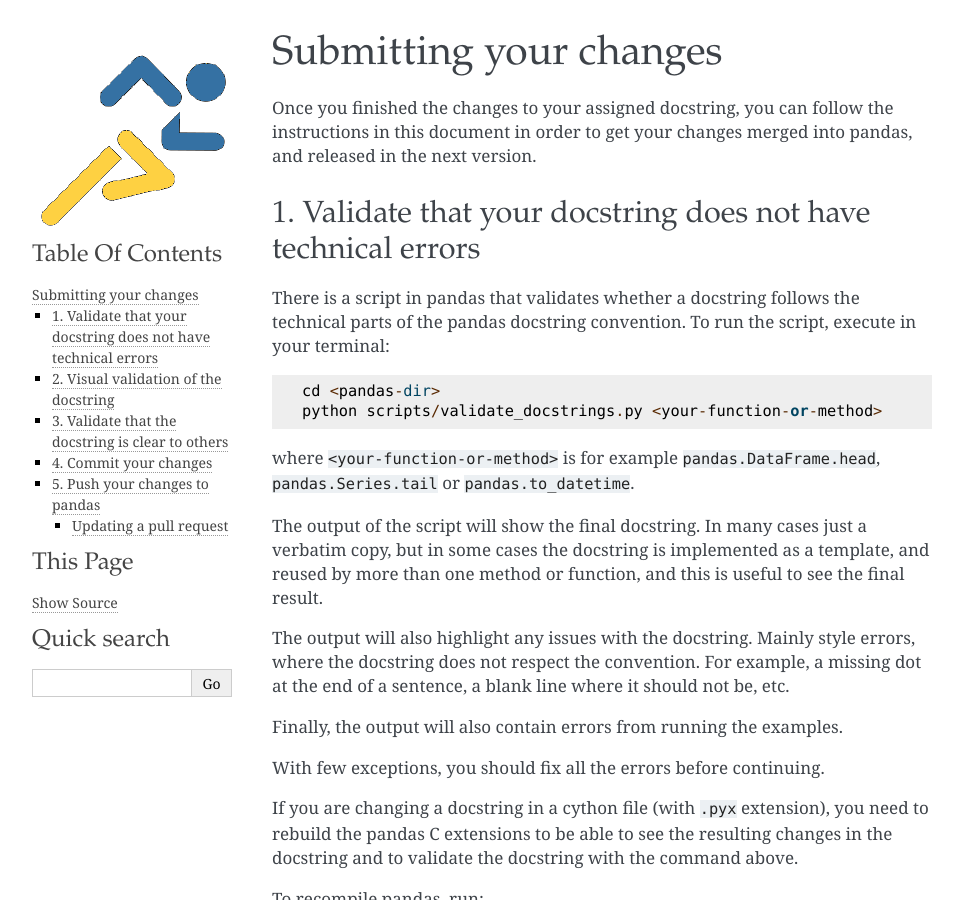
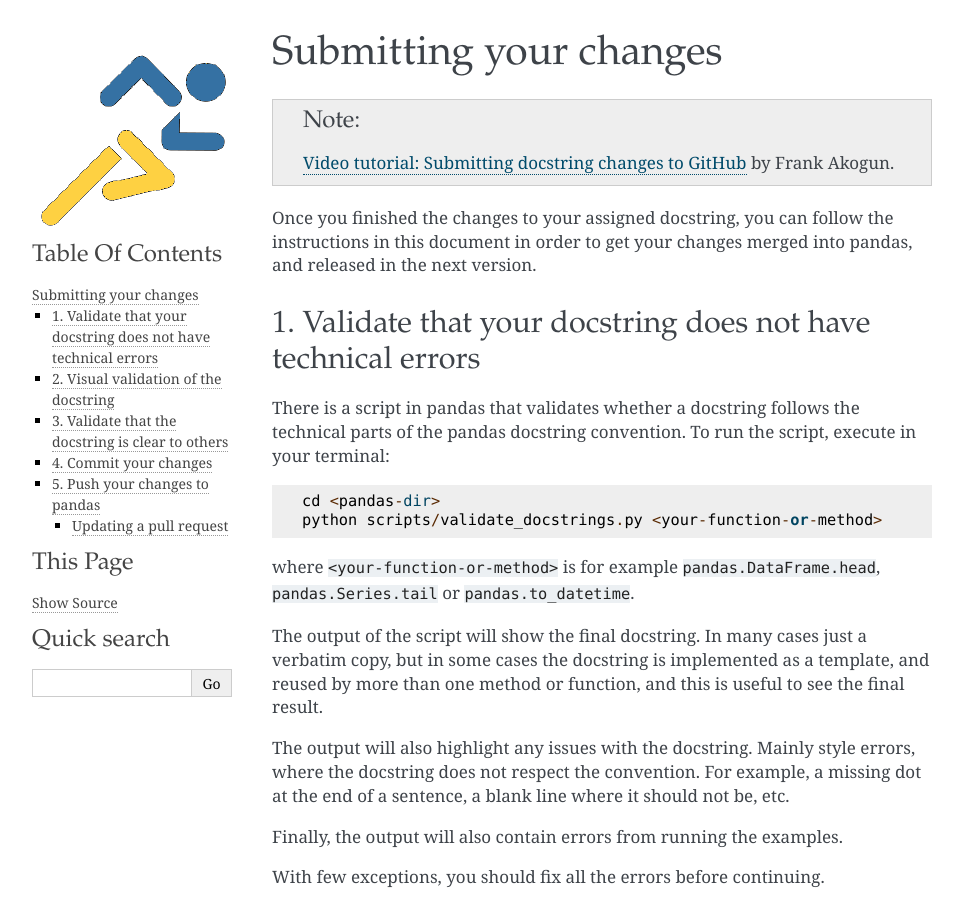
Before and after one commit to python-sprints/python-sprints.github.io, a Jekyll site: the page pandas/guide/pandas_pr.html, which Jekyll copies as it is, in a window 1280 px wide and 900 px high. Shown: the whole window, without its empty margins (148-1111 px from the left). Built offline with Jekyll 4.4.1, drawn with Linux system fonts in a browser that asks for light colours; some of the changed text lies outside the part shown.

Commit message:
Regenerate html

```diff
--- a/pandas/guide/_sources/pandas_docstring.rst.txt
+++ b/pandas/guide/_sources/pandas_docstring.rst.txt
@@ -3,6 +3,10 @@
 ======================
 pandas docstring guide
 ======================
+
+.. note::
+  `Video tutorial: Pandas docstring guide
+  <https://www.youtube.com/watch?v=EOA0lUeW4NI>`_ by Frank Akogun.
 
 About docstrings and standards
 ------------------------------
--- a/pandas/guide/_sources/pandas_pr.rst.txt
+++ b/pandas/guide/_sources/pandas_pr.rst.txt
@@ -3,6 +3,10 @@
 =======================
 Submitting your changes
 =======================
+
+.. note::
+  `Video tutorial: Submitting docstring changes to GitHub
+  <https://www.youtube.com/watch?v=7eC3MjDIxNM>`_ by Frank Akogun.
 
 Once you finished the changes to your assigned docstring, you can follow the
 instructions in this document in order to get your changes merged into pandas,
--- a/pandas/guide/pandas_docstring.html
+++ b/pandas/guide/pandas_docstring.html
@@ -33,6 +33,10 @@
 
   <div class="section" id="pandas-docstring-guide">
 <span id="docstring"></span><h1>pandas docstring guide<a class="headerlink" href="#pandas-docstring-guide" title="Permalink to this headline">¶</a></h1>
+<div class="admonition note">
+<p class="first admonition-title">Note</p>
+<p class="last"><a class="reference external" href="https://www.youtube.com/watch?v=EOA0lUeW4NI">Video tutorial: Pandas docstring guide</a> by Frank Akogun.</p>
+</div>
 <div class="section" id="about-docstrings-and-standards">
 <h2>About docstrings and standards<a class="headerlink" href="#about-docstrings-and-standards" title="Permalink to this headline">¶</a></h2>
 <p>A Python docstring is a string used to document a Python module, class,
--- a/pandas/guide/pandas_pr.html
+++ b/pandas/guide/pandas_pr.html
@@ -30,8 +22,7 @@
 
   <meta name="viewport" content="width=device-width, initial-scale=0.9, maximum-scale=0.9" />
 
-  </head>
-  <body>
+  </head><body>
 
 
     <div class="document">
@@ -41,6 +32,10 @@
 
   <div class="section" id="submitting-your-changes">
 <span id="pandas-pr"></span><h1>Submitting your changes<a class="headerlink" href="#submitting-your-changes" title="Permalink to this headline">¶</a></h1>
+<div class="admonition note">
+<p class="first admonition-title">Note</p>
+<p class="last"><a class="reference external" href="https://www.youtube.com/watch?v=7eC3MjDIxNM">Video tutorial: Submitting docstring changes to GitHub</a> by Frank Akogun.</p>
+</div>
 <p>Once you finished the changes to your assigned docstring, you can follow the
 instructions in this document in order to get your changes merged into pandas,
 and released in the next version.</p>
@@ -49,12 +44,12 @@
 <p>There is a script in pandas that validates whether a docstring follows the
 technical parts of the pandas docstring convention. To run the script,
 execute in your terminal:</p>
-<div class="highlight-default"><div class="highlight"><pre><span></span><span class="n">cd</span> <span class="o">&lt;</span><span class="n">pandas</span><span class="o">-</span><span class="nb">dir</span><span class="o">&gt;</span>
+<div class="highlight-default notranslate"><div class="highlight"><pre><span></span><span class="n">cd</span> <span class="o">&lt;</span><span class="n">pandas</span><span class="o">-</span><span class="nb">dir</span><span class="o">&gt;</span>
 <span class="n">python</span> <span class="n">scripts</span><span class="o">/</span><span class="n">validate_docstrings</span><span class="o">.</span><span class="n">py</span> <span class="o">&lt;</span><span class="n">your</span><span class="o">-</span><span class="n">function</span><span class="o">-</span><span class="ow">or</span><span class="o">-</span><span class="n">method</span><span class="o">&gt;</span>
 </pre></div>
 </div>
-<p>where <code class="docutils literal"><span class="pre">&lt;your-function-or-method&gt;</span></code> is for example <code class="docutils literal"><span class="pre">pandas.DataFrame.head</span></code>,
-<code class="docutils literal"><span class="pre">pandas.Series.tail</span></code> or <code class="docutils literal"><span class="pre">pandas.to_datetime</span></code>.</p>
+<p>where <code class="docutils literal notranslate"><span class="pre">&lt;your-function-or-method&gt;</span></code> is for example <code class="docutils literal notranslate"><span class="pre">pandas.DataFrame.head</span></code>,
+<code class="docutils literal notranslate"><span class="pre">pandas.Series.tail</span></code> or <code class="docutils literal notranslate"><span class="pre">pandas.to_datetime</span></code>.</p>
 <p>The output of the script will show the final docstring. In many cases just a
 verbatim copy, but in some cases the docstring is implemented as a template,
 and reused by more than one method or function, and this is useful to see
@@ -64,12 +59,12 @@
 missing dot at the end of a sentence, a blank line where it should not be, etc.</p>
 <p>Finally, the output will also contain errors from running the examples.</p>
 <p>With few exceptions, you should fix all the errors before continuing.</p>
-<p>If you are changing a docstring in a cython file (with <code class="docutils literal"><span class="pre">.pyx</span></code> extension),
+<p>If you are changing a docstring in a cython file (with <code class="docutils literal notranslate"><span class="pre">.pyx</span></code> extension),
 you need to rebuild the pandas C extensions to be able to see the resulting
 changes in the docstring and to validate the docstring with the command
 above.</p>
 <p>To recompile pandas, run:</p>
-<div class="highlight-default"><div class="highlight"><pre><span></span><span class="n">cd</span> <span class="o">&lt;</span><span class="n">pandas</span><span class="o">-</span><span class="nb">dir</span><span class="o">&gt;</span>
+<div class="highlight-default notranslate"><div class="highlight"><pre><span></span><span class="n">cd</span> <span class="o">&lt;</span><span class="n">pandas</span><span class="o">-</span><span class="nb">dir</span><span class="o">&gt;</span>
 <span class="n">python</span> <span class="n">setup</span><span class="o">.</span><span class="n">py</span> <span class="n">build_ext</span> <span class="o">--</span><span class="n">inplace</span>
 </pre></div>
 </div>
@@ -82,14 +77,14 @@
 them, as well as the visualization of your docstring in the pandas website
 you need to generate the html version of the page you worked on.</p>
 <p>To build the documentation run:</p>
-<div class="highlight-default"><div class="highlight"><pre><span></span><span class="n">cd</span> <span class="o">&lt;</span><span class="n">pandas</span><span class="o">-</span><span class="nb">dir</span><span class="o">&gt;/</span><span class="n">doc</span>
+<div class="highlight-default notranslate"><div class="highlight"><pre><span></span><span class="n">cd</span> <span class="o">&lt;</span><span class="n">pandas</span><span class="o">-</span><span class="nb">dir</span><span class="o">&gt;/</span><span class="n">doc</span>
 <span class="n">python</span> <span class="n">make</span><span class="o">.</span><span class="n">py</span> <span class="n">html</span> <span class="o">--</span><span class="n">single</span> <span class="o">&lt;</span><span class="n">your</span><span class="o">-</span><span class="n">function</span><span class="o">-</span><span class="ow">or</span><span class="o">-</span><span class="n">method</span><span class="o">&gt;</span>
 </pre></div>
 </div>
-<p>where <code class="docutils literal"><span class="pre">&lt;your-function-or-method&gt;</span></code> follows the format described in the previous
+<p>where <code class="docutils literal notranslate"><span class="pre">&lt;your-function-or-method&gt;</span></code> follows the format described in the previous
 section.</p>
 <p>This will generate a file
-<code class="docutils literal"><span class="pre">&lt;pandas-dir&gt;/doc/build/html/generated_single/&lt;your-function-or-method&gt;.html</span></code>
+<code class="docutils literal notranslate"><span class="pre">&lt;pandas-dir&gt;/doc/build/html/generated_single/&lt;your-function-or-method&gt;.html</span></code>
 that can be opened with your web browser.</p>
 </div>
 <div class="section" id="validate-that-the-docstring-is-clear-to-others">
@@ -104,21 +99,21 @@
 into git.</p>
 <p>Before committing your changes, make sure you are in the branch of the feature
 you are going to commit with:</p>
-<div class="highlight-default"><div class="highlight"><pre><span></span><span class="n">git</span> <span class="n">branch</span>
+<div class="highlight-default notranslate"><div class="highlight"><pre><span></span><span class="n">git</span> <span class="n">branch</span>
 </pre></div>
 </div>
-<p>If the current branch is <code class="docutils literal"><span class="pre">master</span></code>, do not commit your changes, as you can get
+<p>If the current branch is <code class="docutils literal notranslate"><span class="pre">master</span></code>, do not commit your changes, as you can get
 into a situation where you need to undo your history in git, which is not
 straightforward.</p>
 <p>Then, get the latest upstream changes and commit your changes on top:</p>
-<div class="highlight-default"><div class="highlight"><pre><span></span><span class="n">git</span> <span class="n">fetch</span> <span class="n">upstream</span>
+<div class="highlight-default notranslate"><div class="highlight"><pre><span></span><span class="n">git</span> <span class="n">fetch</span> <span class="n">upstream</span>
 <span class="n">git</span> <span class="n">merge</span> <span class="n">upstream</span><span class="o">/</span><span class="n">master</span>
 <span class="n">git</span> <span class="n">add</span> <span class="o">&lt;</span><span class="n">modified</span><span class="o">-</span><span class="n">file</span><span class="p">(</span><span class="n">s</span><span class="p">)</span><span class="o">&gt;</span>
 <span class="n">git</span> <span class="n">commit</span> <span class="o">-</span><span class="n">m</span> <span class="s2">&quot;&lt;commit-message&gt;&quot;</span>
 </pre></div>
 </div>
-<p>where <code class="docutils literal"><span class="pre">&lt;modified-file(s)&gt;</span></code> is the file where you made your changes (in rare
-cases it could be more than one file). And <code class="docutils literal"><span class="pre">&lt;commit-message&gt;</span></code> is a short
+<p>where <code class="docutils literal notranslate"><span class="pre">&lt;modified-file(s)&gt;</span></code> is the file where you made your changes (in rare
+cases it could be more than one file). And <code class="docutils literal notranslate"><span class="pre">&lt;commit-message&gt;</span></code> is a short
 description of your changes, starting by “DOC:” (e.g. “DOC: Improve the
 docstring of DataFrame.head()”).</p>
 </div>
@@ -128,7 +123,7 @@
 pandas maintainers, so they can add them to the main pandas repository.</p>
 <p>The first step is to push your local changes to your own fork, so they are
 available online:</p>
-<div class="highlight-default"><div class="highlight"><pre><span></span><span class="n">git</span> <span class="n">push</span> <span class="o">-</span><span class="n">u</span> <span class="n">origin</span> <span class="o">&lt;</span><span class="n">your</span><span class="o">-</span><span class="n">branch</span><span class="o">-</span><span class="n">name</span><span class="o">&gt;</span>
+<div class="highlight-default notranslate"><div class="highlight"><pre><span></span><span class="n">git</span> <span class="n">push</span> <span class="o">-</span><span class="n">u</span> <span class="n">origin</span> <span class="o">&lt;</span><span class="n">your</span><span class="o">-</span><span class="n">branch</span><span class="o">-</span><span class="n">name</span><span class="o">&gt;</span>
 </pre></div>
 </div>
 <p>Then, visit <a class="reference external" href="https://github.com/pandas-dev/pandas">https://github.com/pandas-dev/pandas</a> in your browser, and click
@@ -142,12 +137,12 @@
 we do not need to add/run tests or add a <cite>whatsnew</cite> entry. So you can ignore
 these check boxes. Just verify that your changes respect the PEP-8 style by
 running the command:</p>
-<div class="highlight-default"><div class="highlight"><pre><span></span><span class="n">git</span> <span class="n">diff</span> <span class="n">upstream</span><span class="o">/</span><span class="n">master</span> <span class="o">-</span><span class="n">u</span> <span class="o">--</span> <span class="s2">&quot;*.py&quot;</span> <span class="o">|</span> <span class="n">flake8</span> <span class="o">--</span><span class="n">diff</span>
+<div class="highlight-default notranslate"><div class="highlight"><pre><span></span><span class="n">git</span> <span class="n">diff</span> <span class="n">upstream</span><span class="o">/</span><span class="n">master</span> <span class="o">-</span><span class="n">u</span> <span class="o">--</span> <span class="s2">&quot;*.py&quot;</span> <span class="o">|</span> <span class="n">flake8</span> <span class="o">--</span><span class="n">diff</span>
 </pre></div>
 </div>
 <p>If you don’t already have flake8 installed, you can install it in the Anaconda
 Prompt it via</p>
-<div class="highlight-default"><div class="highlight"><pre><span></span><span class="n">conda</span> <span class="n">install</span> <span class="n">flake8</span>
+<div class="highlight-default notranslate"><div class="highlight"><pre><span></span><span class="n">conda</span> <span class="n">install</span> <span class="n">flake8</span>
 </pre></div>
 </div>
 <p>If the command does not return any warning, mark that checkbox with an X (do
@@ -165,9 +160,9 @@
 contributors.</p>
 <p>For comments in your review, you can make new changes in your local branch for
 that pull request. And once you addressed all the comments, you can commit them
-and push again to your local branch. As you used the parameter <code class="docutils literal"><span class="pre">-u</span></code> to set
+and push again to your local branch. As you used the parameter <code class="docutils literal notranslate"><span class="pre">-u</span></code> to set
 the upstream branch in your first push, you can simply run:</p>
-<div class="highlight-default"><div class="highlight"><pre><span></span><span class="n">git</span> <span class="n">push</span>
+<div class="highlight-default notranslate"><div class="highlight"><pre><span></span><span class="n">git</span> <span class="n">push</span>
 </pre></div>
 </div>
 <p>from your local branch, and the changes will be pushed to your remote branch.</p>
@@ -227,12 +222,14 @@
    </div>
 <div id="searchbox" style="display: none" role="search">
   <h3>Quick search</h3>
+    <div class="searchformwrapper">
     <form class="search" action="search.html" method="get">
-      <div><input type="text" name="q" /></div>
-      <div><input type="submit" value="Go" /></div>
+      <input type="text" name="q" />
+      <input type="submit" value="Go" />
       <input type="hidden" name="check_keywords" value="yes" />
       <input type="hidden" name="area" value="default" />
     </form>
+    </div>
 </div>
 <script type="text/javascript">$('#searchbox').show(0);</script>
         </div>
```
Also changed, not shown: other parts of pandas/guide/pandas_pr.html (+3 -11 lines), pandas/guide/organizers.html (+8 -15 lines), pandas/guide/searchindex.js.
